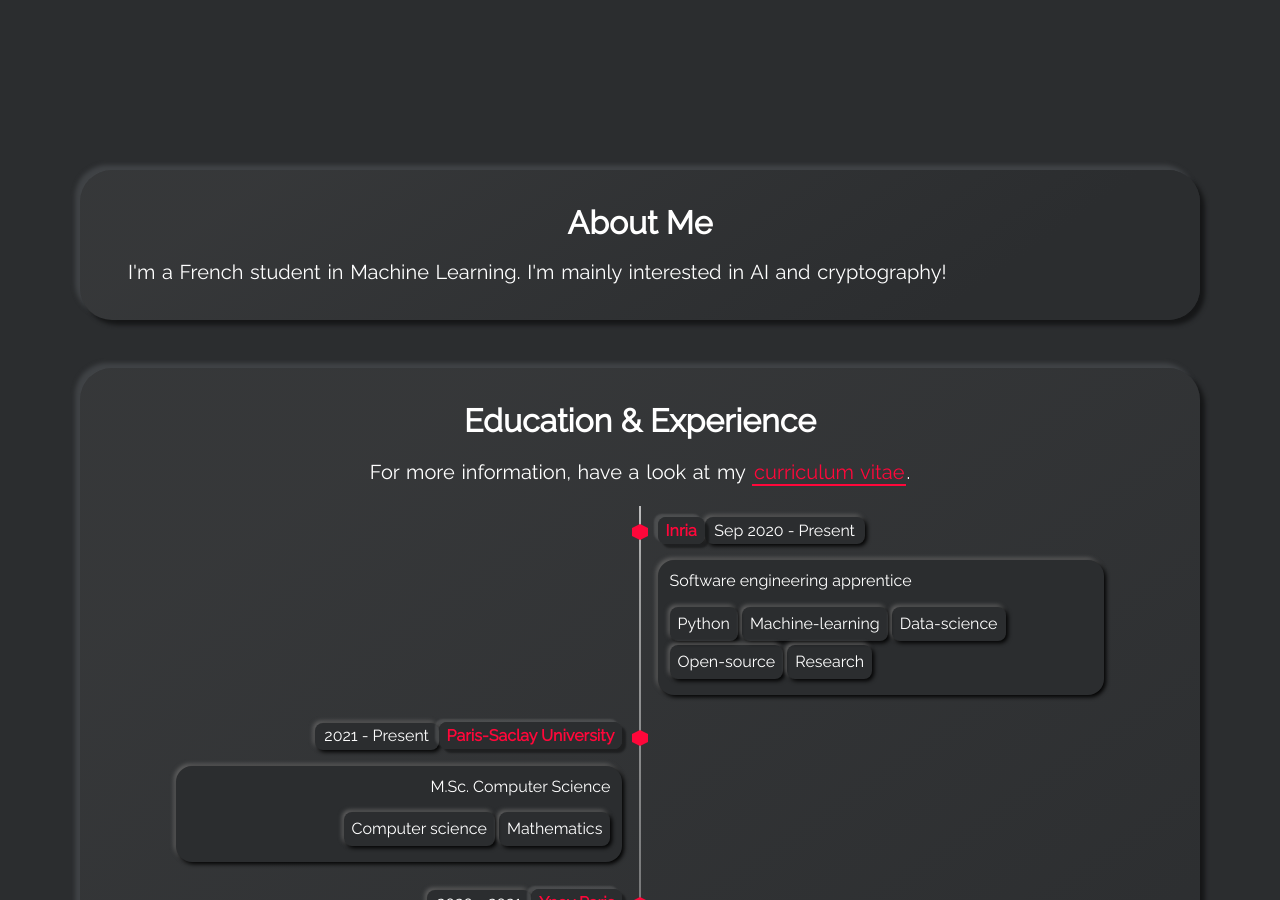
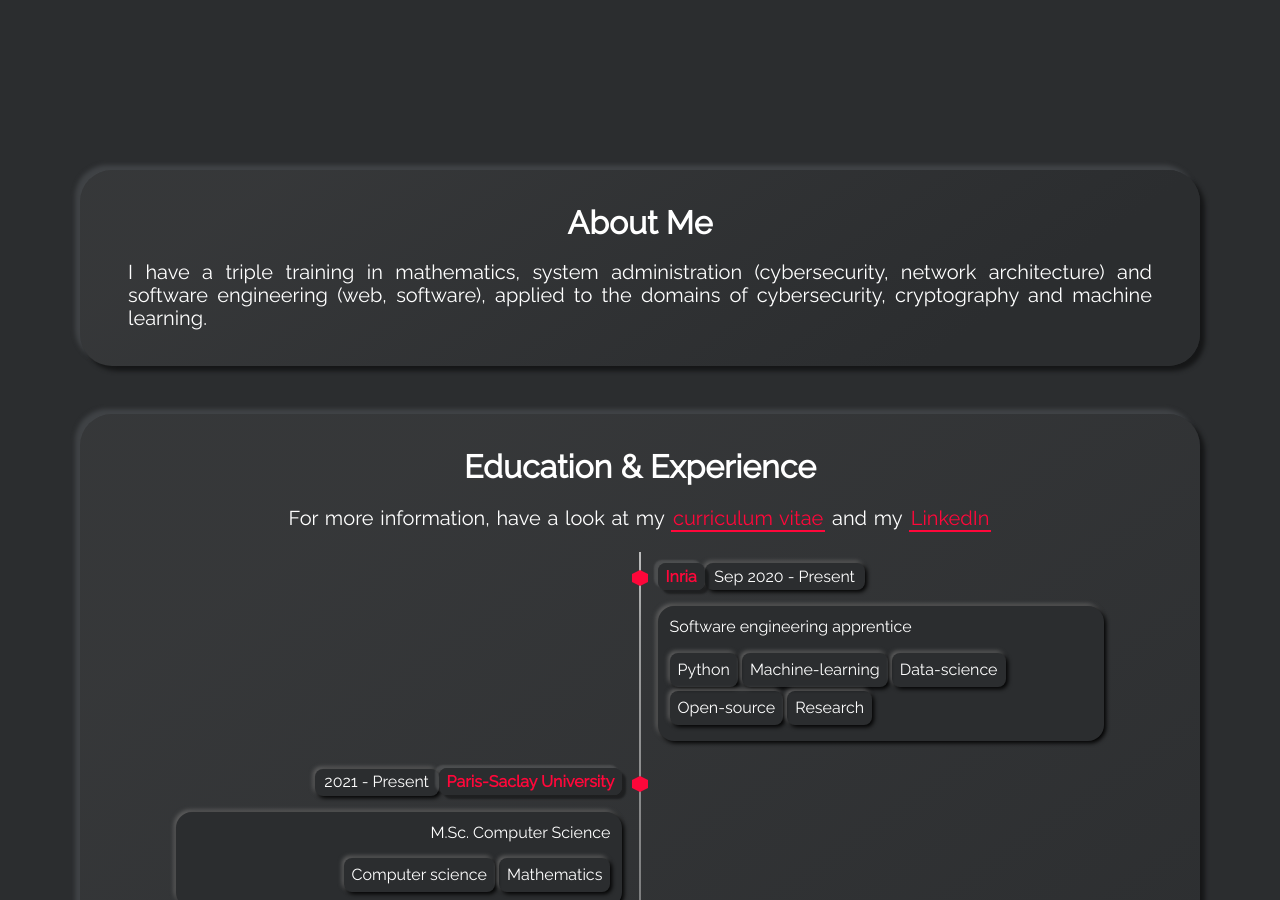
Before and after one commit to LilianBoulard/LilianBoulard.github.io_old, a Jekyll site: the page built from index.html, in a window 1280 px wide and 900 px high, scrolled down 890 px. Built offline with Jekyll 4.4.1, drawn with Linux system fonts in a browser that asks for light colours.

Commit message:
Update info

```diff
--- a/_config.yml
+++ b/_config.yml
@@ -14,7 +14,7 @@ baseurl: ""
 username: Lilian Boulard
 # typing_text: This will be typed before 'scroll down for more'.
 # > set this to your job title, e.g. Fullstack Developer
-typing_text: Artificial Intelligence student
+typing_text: Artificial Intelligence student.
 # email: Your E-Mail address for the email button.
 email:
 # For every social button you want to display, set your username or userid
@@ -34,7 +34,7 @@ show_aboutme_card: true
 # about_me_title: The will be displayed as the title in the About Me section
 about_me_title: About Me
 # about_me_description: This will be displayed under the title.
-about_me_description: I'm a French student in Machine Learning. I'm mainly interested in AI and cryptography!
+about_me_description: I have a triple training in mathematics, system administration (cybersecurity, network architecture) and software engineering (web, software), applied to the domains of cybersecurity, cryptography and machine learning.
 
 # SKILLS SECTION
 # show_skills_card:
--- a/_includes/section-timeline.html
+++ b/_includes/section-timeline.html
@@ -3,7 +3,13 @@
   For more information, have a look at my
   <a class="highlight-link" href="{{site.cv_download_link}}" target="_blank" rel="noreferrer">
     curriculum vitae
-  </a>.
+  </a>
+  {% if site.linkedin_username %}
+    and my
+    <a class="highlight-link" href="https://www.linkedin.com/in/{{site.linkedin_username}}" target="_blank" rel="noreferrer">
+      LinkedIn
+    </a>
+  {% endif %}
 </p>
 
 <div class="timeline-wrapper">
```
